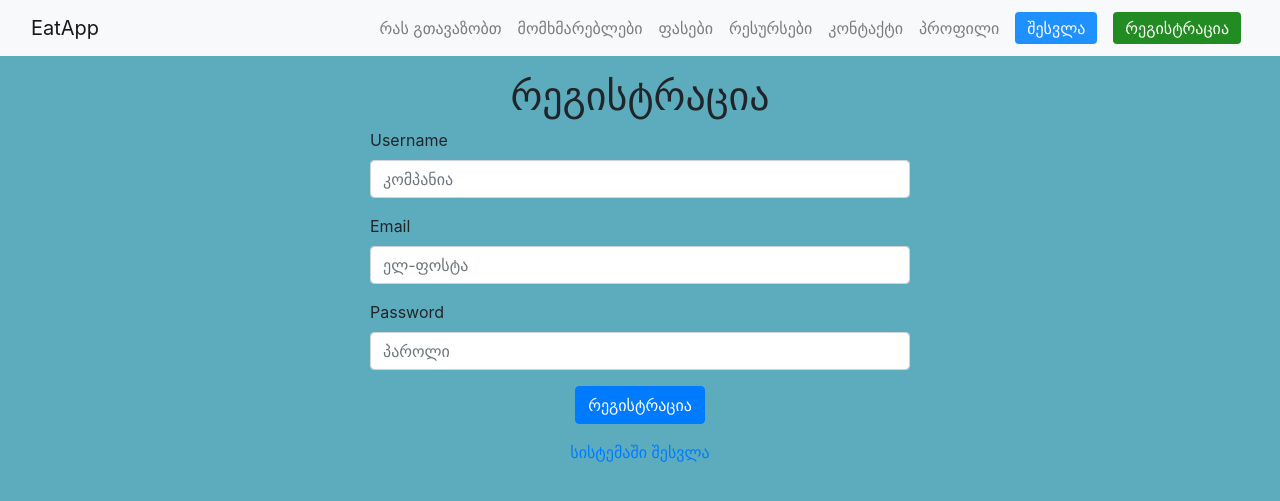
After one commit to BekaBitarashvili/Reservation_Web, a Flask app: page /register in a window 1280 px wide. The commit adds this page. Shown: the top 501 px of the page. Run offline with Flask 3, Linux system fonts and the light colour scheme; some libraries are stand-ins or nearby versions.

Commit message:
Modified

```diff
--- a/app.py
+++ b/app.py
@@ -1,11 +1,107 @@
-from flask import Flask, render_template, url_for
+from flask import Flask, render_template, url_for, redirect
+from flask_sqlalchemy import SQLAlchemy
+from flask_login import UserMixin, login_user, login_required, LoginManager, logout_user, current_user
+from flask_wtf import FlaskForm
+from wtforms import StringField, PasswordField, SubmitField
+from wtforms.validators import InputRequired, Length, ValidationError
+from flask_bcrypt import Bcrypt
 
 app = Flask(__name__)
+app.config['SQLALCHEMY_DATABASE_URI'] = 'sqlite:///eatapp_database.db'
+app.config['SECRET_KEY'] = 'Bitara123@'
+db = SQLAlchemy(app)
+bcrypt = Bcrypt(app)
+
+login_manager = LoginManager()
+login_manager.init_app(app)
+login_manager.login_view = 'login'
+
+
+@login_manager.user_loader
+def load_user(user_id):
+    return User.query.get(int(user_id))
+
+
+class User(db.Model, UserMixin):
+    id = db.Column(db.Integer, primary_key=True)
+    username = db.Column(db.String(60), nullable=True, unique=True)
+    email = db.Column(db.String(60), nullable=False, unique=True)
+    password = db.Column(db.String(60), nullable=False)
+
+
+class RegisterForm(FlaskForm):
+    email = StringField(validators=[
+        InputRequired(), Length(min=4, max=20)], render_kw={"placeholder": "ელ-ფოსტა"})
+
+    password = PasswordField(validators=[
+        InputRequired(), Length(min=8, max=20)], render_kw={"placeholder": "პაროლი"})
+
+    username = StringField(validators=[
+        InputRequired(), Length(min=2, max=20)], render_kw={"placeholder": "კომპანია"})
+
+    submit = SubmitField('რეგისტრაცია')
+
+    def validate_email(self, email):
+        existing_user_email = User.query.filter_by(
+            email=email.data).first()
+
+        if existing_user_email:
+            raise ValidationError(
+                'ასეთი უკვე არსებობს, სხვა აირჩიე.')
+
+
+class LoginForm(FlaskForm):
+    email = StringField(validators=[
+        InputRequired(), Length(min=4, max=20)], render_kw={"placeholder": "ელ-ფოსტა"})
+
+    password = PasswordField(validators=[
+        InputRequired(), Length(min=8, max=20)], render_kw={"placeholder": "პაროლი"})
+
+    submit = SubmitField('დააჭირე')
 
 
 @app.route('/')
 def index():
     return render_template("index.html")
+
+
+@app.route('/login', methods=['GET', 'POST'])
+def login():
+    form = LoginForm()
+    if form.validate_on_submit():
+        email = User.query.filter_by(email=form.email.data).first()
+        if email:
+            login_user(email)
+            return redirect(url_for('dashboard'))
+    return render_template("login.html", form=form)
+
+
+@app.route('/dashboard', methods=['GET', 'POST'])
+@login_required
+def dashboard():
+    user_list = User.query.all()
+    form = User()
+    return render_template("dashboard.html", form=form, user_list=user_list)
+
+
+@app.route('/logout', methods=['GET', 'POST'])
+@login_required
+def logout():
+    logout_user()
+    return redirect(url_for('login'))
+
+
+@app.route('/register', methods=['GET', 'POST'])
+def register():
+    form = RegisterForm()
+    if form.validate_on_submit():
+        hashed_password = bcrypt.generate_password_hash(form.password.data)
+        new_user = User(email=form.email.data, password=hashed_password, username=form.username.data)
+        db.session.add(new_user)
+        db.session.commit()
+        return redirect(url_for('login'))
+
+    return render_template("register.html", form=form)
 
 
 @app.route('/features')
@@ -33,9 +129,9 @@ def resources():
     return render_template("resources.html")
 
 
-@app.route('/login')
-def login():
-    return render_template("login.html")
+@app.errorhandler(404)
+def page_not_found():
+    return "ERROR 404"
 
 
 if __name__ == "__main__":
--- /dev/null
+++ b/create_db.py
@@ -0,0 +1,4 @@
+from app import db, app
+
+with app.app_context():
+    db.create_all()
--- a/templates/navbar.html
+++ b/templates/navbar.html
@@ -8,7 +8,6 @@
         </button>
         <div class="collapse navbar-collapse" id="navbarSupportedContent">
             <ul class="navbar-nav ml-auto mb-2 mb-lg-0 order-1">
-
 
                 <li class="nav-item">
                     <a class="nav-link" href="{{url_for('features')}}">რას გთავაზობთ</a>
@@ -25,9 +24,27 @@
                 <li class="nav-item">
                     <a class="nav-link" href="{{url_for('contact')}}">კონტაქტი</a>
                 </li>
-                <a href="{{url_for('login')}}">
-                    <button type="button" class="test2">შესვლა</button>
-                </a>
+                <li class="nav-item">
+                    <a class="nav-link" href="{{url_for('dashboard')}}">პროფილი</a>
+                </li>
+                {% if current_user.is_authenticated %}
+                <li class="nav-item">
+                    <a class="nav-link" href="{{url_for('logout')}}">
+                        <span style="background-color: red; color: white; padding: 6px 12px; border-radius: 4px;">გასვლა</span>
+                    </a>
+                </li>
+                {% else %}
+                <li class="nav-item">
+                    <a class="nav-link" href="{{url_for('login')}}">
+                        <span style="background-color: dodgerblue; color: white; padding: 6px 12px; border-radius: 4px;">შესვლა</span>
+                    </a>
+                </li>
+                <li class="nav-item">
+                    <a class="nav-link" href="{{url_for('register')}}">
+                        <span style="background-color: forestgreen; color: white; padding: 6px 12px; border-radius: 4px;">რეგისტრაცია</span>
+                    </a>
+                </li>
+                {% endif %}
             </ul>
         </div>
     </div>
--- /dev/null
+++ b/templates/register.html
@@ -0,0 +1,33 @@
+{% extends 'base.html' %}
+
+{% block content %}
+<div class="container">
+    <h1 class="text-center">რეგისტრაცია</h1>
+    <div class="row justify-content-center">
+        <div class="col-md-6">
+            <form method="POST" action="">
+                {{ form.hidden_tag() }}
+                <div class="form-group">
+                    <label for="{{ form.username.id }}">Username</label>
+                    {{ form.username(class="form-control", id=form.username.id) }}
+                </div>
+                <div class="form-group">
+                    <label for="{{ form.email.id }}">Email</label>
+                    {{ form.email(class="form-control", id=form.email.id) }}
+                </div>
+                <div class="form-group">
+                    <label for="{{ form.password.id }}">Password</label>
+                    {{ form.password(class="form-control", id=form.password.id) }}
+                </div>
+
+                <div class="form-group text-center">
+                    {{ form.submit(class="btn btn-primary") }}
+                </div>
+            </form>
+            <div class="text-center">
+                <a href="{{ url_for('login') }}">სისტემაში შესვლა</a>
+            </div>
+        </div>
+    </div>
+</div>
+{% endblock %}
```
Also changed, not shown: templates/dashboard.html (added, +20 -0 lines), templates/login.html (+24 -3 lines), instance/eatapp_database.db (added).
